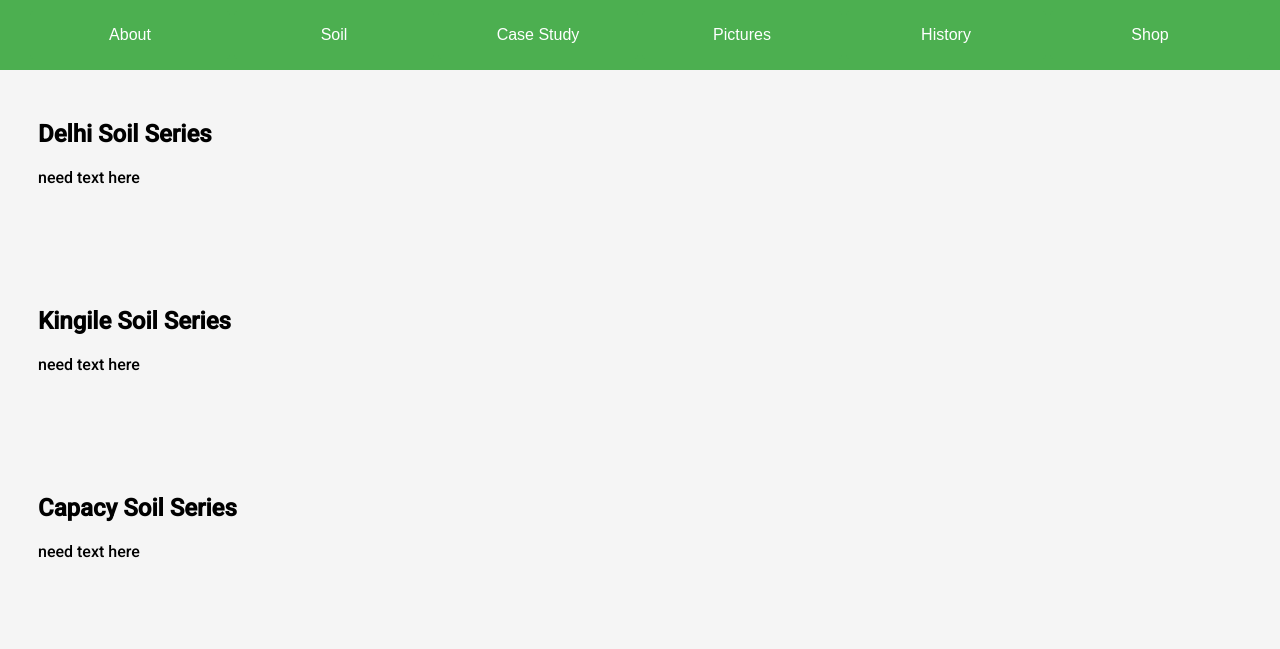
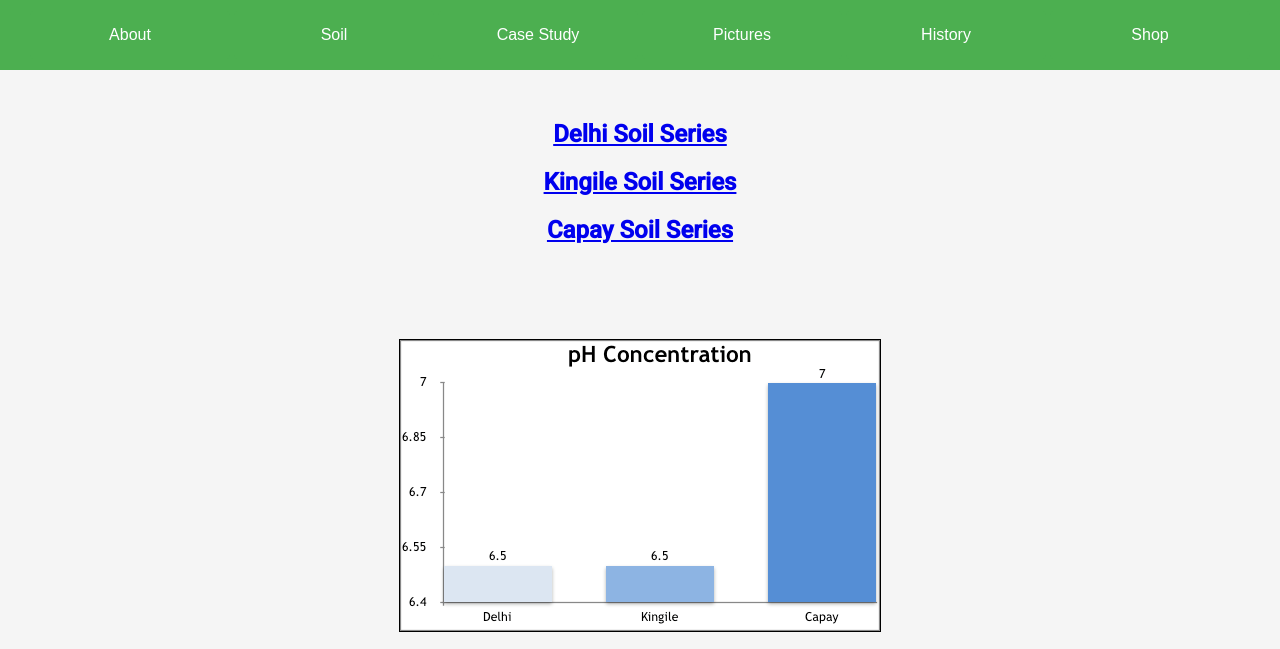
Before and after one commit to soilisnotdirt/soilisnotdirt.github.io, a plain HTML site: page soil.html in a window 1280 px wide. Shown: the top 649 px of the page. Drawn offline with Linux system fonts and the light colour scheme.

Commit message:
should be good enough

```diff
--- a/soil.html
+++ b/soil.html
@@ -21,20 +21,21 @@
 			<a href="shop.html"><button class="button-shop">Shop</button></a>
 		</div>
 
-				<div class="casestudy">
-		<h2> Delhi Soil Series </h2>
-		<p> need text here </p>
+		<div class="casestudy11">
+		<h2> <a href="https://soilseries.sc.egov.usda.gov/OSD_Docs/D/DELHI.html"> Delhi Soil Series </a> </h2>
+		<p>  </p>
 		</div>
 
-		<div class="casestudy">
-		<h2> Kingile Soil Series </h2>
-		<p> need text here </p>
+		<div class="casestudy12">
+		<h2> <a href="https://soilseries.sc.egov.usda.gov/OSD_Docs/K/KINGILE.html"> Kingile Soil Series </a> </h2>
+		<p>  </p>
 		</div>
 
-		<div class="casestudy">
-		<h2> Capacy Soil Series </h2>
-		<p> need text here </p>
+		<div class="casestudy13">
+		<h2> <a href="https://soilseries.sc.egov.usda.gov/OSD_Docs/C/CAPAY.html"> Capay Soil Series </a> </h2>
+		<p>  </p>
 		</div>
+
 
 			<div class="imageVert">
 
--- a/style.css
+++ b/style.css
@@ -103,7 +103,6 @@ body {
     top: 0;
     left: 0;
     right: 0;
-    display:inline-block;
 }
 
 .button-about, .button-soil, .button-pictures, .button-history, .button-shop {
@@ -171,6 +170,32 @@ body {
     margin-left: 30px;
     margin-right: 30px;
     text-align: left;
+
+}
+.casestudy11 {
+     float: center;
+    margin-top: 120px;
+    font-family: 'Roboto', sans-serif;
+    margin-left: 230px;
+    margin-right: 230px;
+    text-align: center;
+}
+
+.casestudy12 {
+
+     float: center;
+    font-family: 'Roboto', sans-serif;
+    margin-left: 230px;
+    margin-right: 230px;
+    text-align: center;
+}
+
+.casestudy13 {
+    float: center;
+    font-family: 'Roboto', sans-serif;
+    margin-left: 230px;
+    margin-right: 230px;
+    text-align: center;
 }
 
 .sellingitems {
@@ -188,7 +213,6 @@ body {
 
 }
 
-
 .imageVert img {
     float: center;
     overflow: hidden;
```
Also changed, not shown: concentrate.png.
